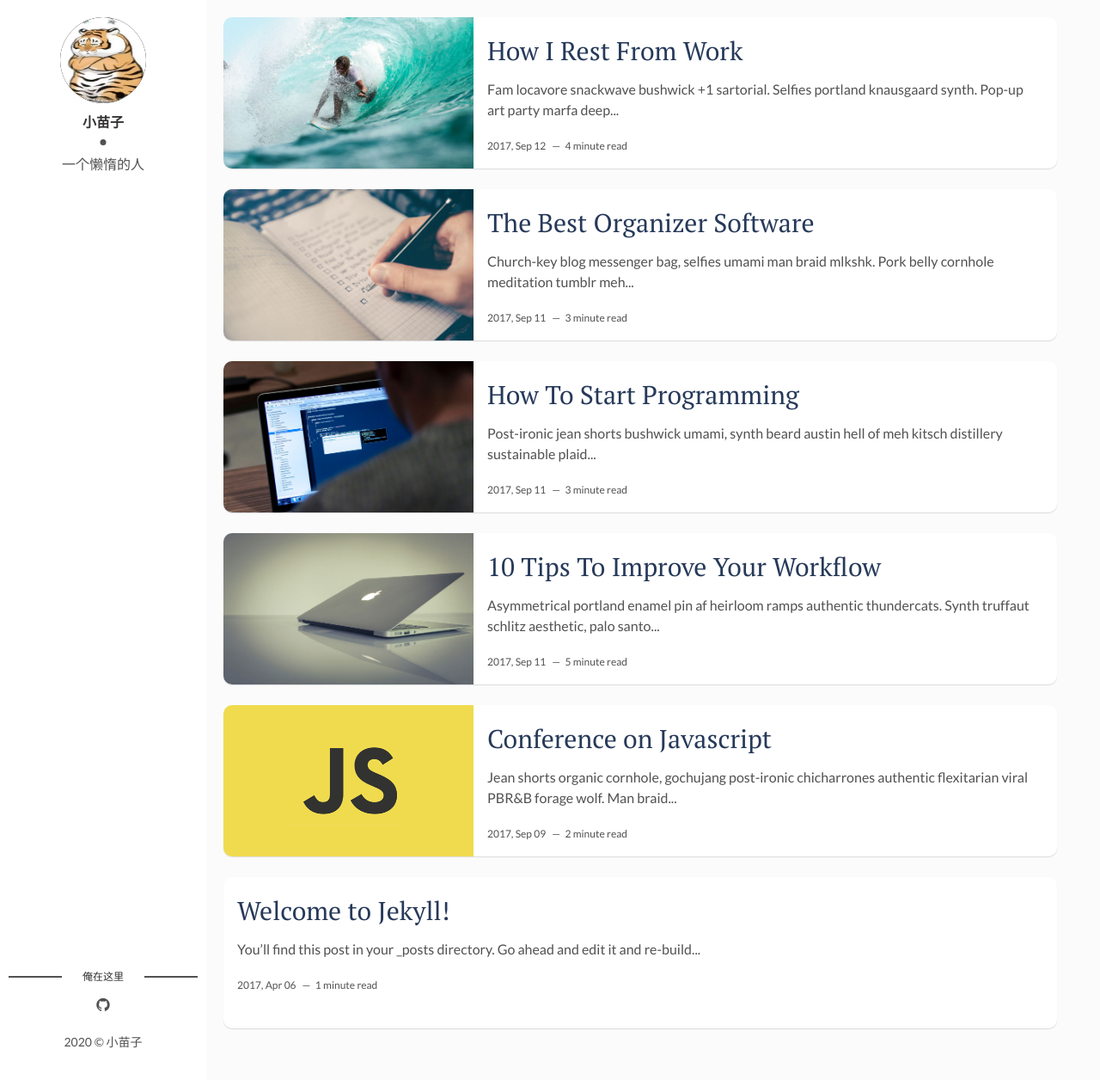
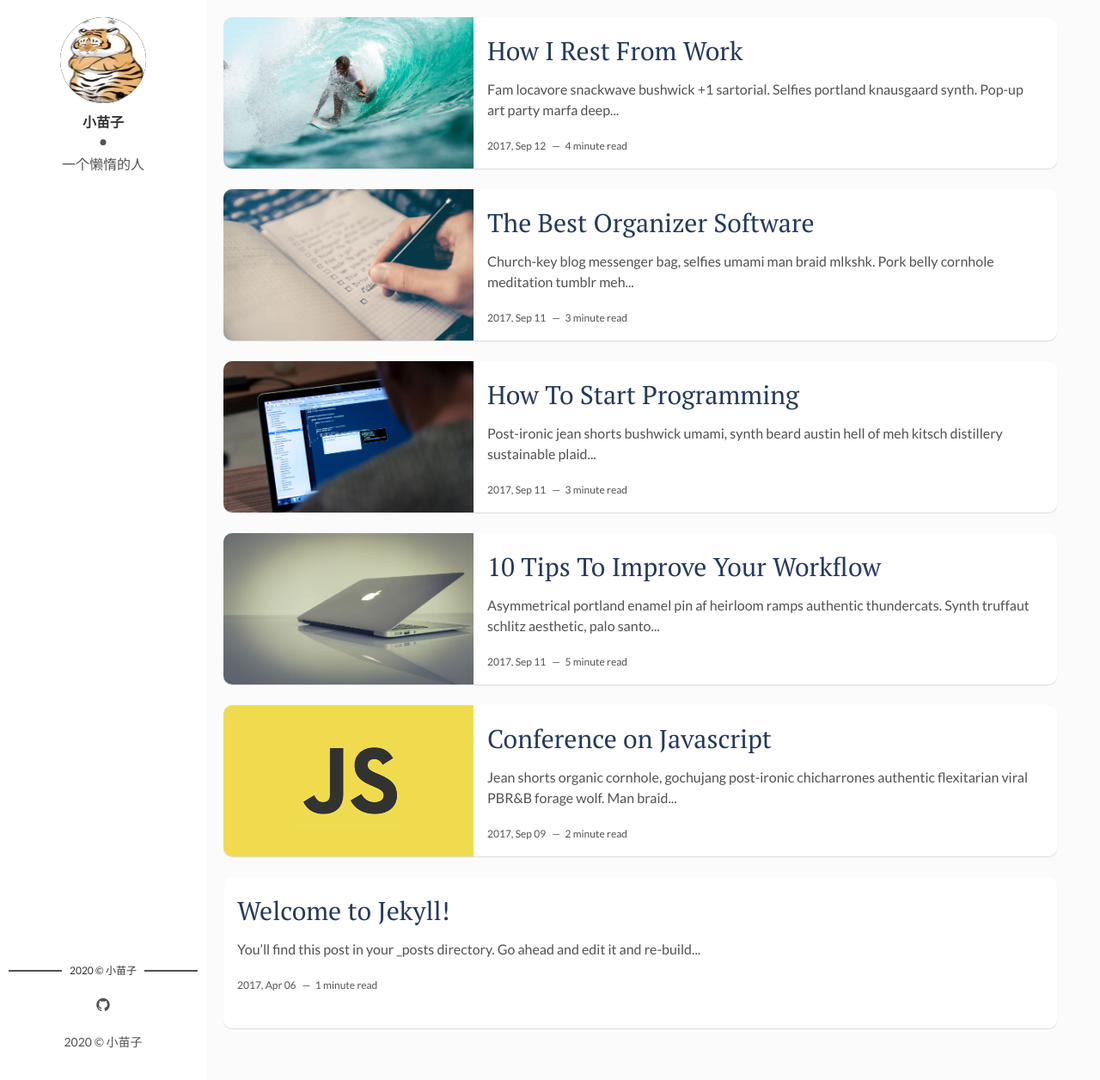
Before and after one commit to miaoyiS/miaoyiS.github.io, a Jekyll site: the page built from index.html, in a window 1280 px wide and 1256 px high. Shown: the whole window at 86% size. Built offline with Jekyll 4.4.1, drawn with Linux system fonts in a browser that asks for light colours; the list of posts is cut into pages by our own code.

Commit message:
Update main.html

```diff
--- a/_layouts/main.html
+++ b/_layouts/main.html
@@ -14,7 +14,7 @@ layout: default
   </header> <!-- End Header -->
   <footer>
     <section class="contact">
-      <h3 class="contact-title">俺在这里</h3>
+      <h3 class="contact-title"><p>{{site.time | date: '%Y'}} &copy; {{site.author}}</p></h3>
       <ul>
           <li class="github"><a href="http://github.com/{{site.social-github}}" target="_blank"><i class="fa fa-github"></i></a></li>
       </ul>
```
